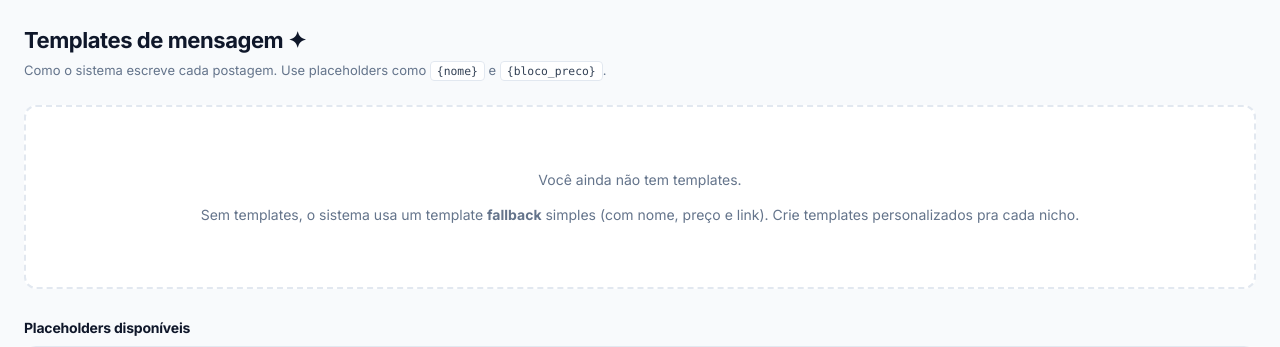
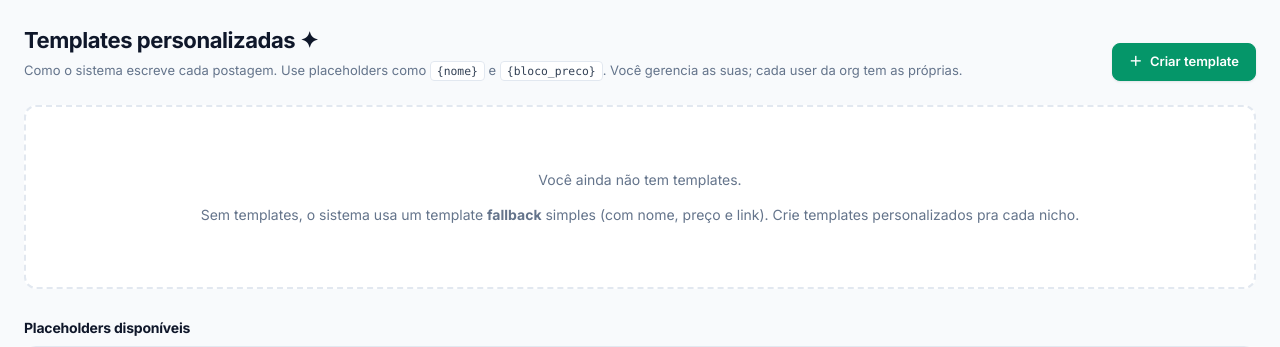
Before and after one commit to silviosvargas/achadinhosv3, a FastAPI app: template app/web/templates/templates.html in a window 1280 px wide. Shown: the top 347 px of the page. Run offline with FastAPI, Linux system fonts and the light colour scheme; the template is opened without the code that fills it, so the values that code supplies are empty; parts of the project's set-up code (start-up, migrations or seed data) failed here and were passed over.

Commit message:
feat(templates): "Templates personalizadas" — CRUD per-user com ownership
User definiu (17/05/2026): "usuario deve poder adicionar suas templates,
editar e excluir as suas próprias templates. nome: 'Templates personalizadas'".

Schema:
- Migration 0018: adiciona `templates_mensagem.criado_por_usuario_id`
  (FK usuario, nullable, ondelete=SET NULL) + index.
- Model `TemplateMensagem` ganha a coluna correspondente.

Endpoints (`app/web/routes.py`):
- `GET /templates`: lista todos da org. Mostra coluna "Dono" — badge
  "você" pros seus, nome do criador nos alheios.
- `POST /templates/novo`: trocou `exigir_admin` → `exigir_login`. Define
  `criado_por_usuario_id = user.id`.
- `GET/POST /templates/{id}/editar`: NOVO. Gate `_pode_editar_template`
  (dono OU admin central).
- `POST /templates/{id}/excluir`: trocou `exigir_admin` → gate por dono.

Helper `_pode_editar_template(user, tpl)` centraliza regra:
  return user.eh_admin_central or tpl.criado_por_usuario_id == user.id

UI:
- `base.html`: menu lateral "Templates" → "Templates personalizadas".
- `templates.html`: coluna "Dono" + coluna "Ações" com editar/excluir
  só pros que o user pode mexer. Banner de mensagem do query string.
  Botão "+ Criar template" agora sempre visível (qualquer user).
- `template_form.html`: refatorado pra suportar criar OU editar (detecta
  via flag `_editando`). Pré-preenche valores ao editar + checkbox "ativo".
  Botões "Cancelar" / "Salvar alterações" no rodapé.

Co-Authored-By: Claude Opus 4.7 (1M context) <noreply@anthropic.com>

```diff
--- a/app/web/routes.py
+++ b/app/web/routes.py
@@ -2349,6 +2349,8 @@ async def lista_templates(
     user: Usuario = Depends(exigir_login),
     db: AsyncSession = Depends(get_db_async),
 ):
+    """Lista templates personalizadas da org. Qualquer user vê;
+    cada um edita só os seus (admin central edita todos)."""
     tpls = list((await db.execute(
         select(TemplateMensagem)
         .where(TemplateMensagem.org_id == user.org_id)
@@ -2359,6 +2361,15 @@ async def lista_templates(
         select(Nicho).where(Nicho.ativo.is_(True)).order_by(Nicho.ordem, Nicho.label)
     )).scalars().all())
     nichos_map = {n.id: n for n in nichos}
+
+    # Mapa de criadores pra mostrar "criado por X" nos alheios
+    criadores_map: dict[int, Usuario] = {}
+    cids = {t.criado_por_usuario_id for t in tpls if t.criado_por_usuario_id}
+    if cids:
+        rows = (await db.execute(
+            select(Usuario).where(Usuario.id.in_(cids))
+        )).scalars().all()
+        criadores_map = {u.id: u for u in rows}
 
     return templates.TemplateResponse(
         request, "templates.html",
@@ -2367,15 +2378,26 @@ async def lista_templates(
             "templates_lista": tpls,
             "nichos": nichos,
             "nichos_map": nichos_map,
-            "pode_criar": user.eh_admin,
+            "criadores_map": criadores_map,
+            "user_id": user.id,
+            "eh_admin_central": user.eh_admin_central,
+            # 17/05/2026: qualquer user logado cria/edita/exclui suas próprias
+            "pode_criar": True,
+            "mensagem": request.query_params.get("mensagem"),
+            "erro":     request.query_params.get("erro"),
         },
     )
+
+
+def _pode_editar_template(user: Usuario, tpl: TemplateMensagem) -> bool:
+    """Permissão pra editar/excluir template: dono OU admin central."""
+    return user.eh_admin_central or tpl.criado_por_usuario_id == user.id
 
 
 @router.get("/templates/novo", response_class=HTMLResponse)
 async def novo_template_form(
     request: Request,
-    admin: Usuario = Depends(exigir_admin),
+    user: Usuario = Depends(exigir_login),
     db: AsyncSession = Depends(get_db_async),
     nicho_id: int | None = None,
 ):
@@ -2384,7 +2406,7 @@ async def novo_template_form(
     )).scalars().all())
     return templates.TemplateResponse(
         request, "template_form.html",
-        {"user": admin, "nichos": nichos, "template": None,
+        {"user": user, "nichos": nichos, "template": None,
          "nicho_id_pre": nicho_id, "erro": None},
     )
 
@@ -2396,9 +2418,10 @@ async def criar_template_form(
     texto:    str = Form(...),
     nicho_id: str = Form(""),    # vazio = template padrão
     ordem:    int = Form(0),
-    admin: Usuario = Depends(exigir_admin),
-    db: AsyncSession = Depends(get_db_async),
-):
+    user: Usuario = Depends(exigir_login),
+    db: AsyncSession = Depends(get_db_async),
+):
+    """Qualquer user logado cria template. `criado_por_usuario_id` = dono."""
     nicho_int: int | None = None
     if nicho_id.strip():
         try:
@@ -2407,29 +2430,100 @@ async def criar_template_form(
             nicho_int = None
 
     novo = TemplateMensagem(
-        org_id=admin.org_id,
+        org_id=user.org_id,
         nicho_id=nicho_int,
         nome=nome.strip(),
         texto=texto,
         ativo=True,
         ordem=ordem,
+        criado_por_usuario_id=user.id,
     )
     db.add(novo)
     await db.commit()
-    return RedirectResponse(url="/templates", status_code=302)
+    return RedirectResponse(
+        url="/templates?mensagem=Template+criada", status_code=302,
+    )
+
+
+@router.get("/templates/{template_id}/editar", response_class=HTMLResponse)
+async def editar_template_form_get(
+    request: Request,
+    template_id: int,
+    user: Usuario = Depends(exigir_login),
+    db: AsyncSession = Depends(get_db_async),
+):
+    """Form de edição. Dono ou admin central."""
+    t = await db.get(TemplateMensagem, template_id)
+    if t is None or t.org_id != user.org_id:
+        raise HTTPException(status_code=404, detail="Template não encontrada")
+    if not _pode_editar_template(user, t):
+        raise HTTPException(
+            status_code=403,
+            detail="Apenas o dono da template pode editar.",
+        )
+    nichos = list((await db.execute(
+        select(Nicho).where(Nicho.ativo.is_(True)).order_by(Nicho.ordem, Nicho.label)
+    )).scalars().all())
+    return templates.TemplateResponse(
+        request, "template_form.html",
+        {"user": user, "nichos": nichos, "template": t,
+         "nicho_id_pre": None, "erro": None},
+    )
+
+
+@router.post("/templates/{template_id}/editar", response_class=HTMLResponse)
+async def editar_template_form_post(
+    template_id: int,
+    nome:     str = Form(...),
+    texto:    str = Form(...),
+    nicho_id: str = Form(""),
+    ordem:    int = Form(0),
+    ativo:    str | None = Form(default=None),
+    user: Usuario = Depends(exigir_login),
+    db: AsyncSession = Depends(get_db_async),
+):
+    """Salva edição da template. Dono ou admin central."""
+    t = await db.get(TemplateMensagem, template_id)
+    if t is None or t.org_id != user.org_id:
+        raise HTTPException(status_code=404, detail="Template não encontrada")
+    if not _pode_editar_template(user, t):
+        raise HTTPException(status_code=403, detail="Apenas o dono edita")
+
+    nicho_int: int | None = None
+    if nicho_id.strip():
+        try:
+            nicho_int = int(nicho_id)
+        except ValueError:
+            nicho_int = None
+
+    t.nome     = nome.strip()
+    t.texto    = texto
+    t.nicho_id = nicho_int
+    t.ordem    = ordem
+    t.ativo    = (ativo == "1")
+    await db.commit()
+    return RedirectResponse(
+        url="/templates?mensagem=Template+atualizada", status_code=302,
+    )
 
 
 @router.post("/templates/{template_id}/excluir", response_class=HTMLResponse)
 async def excluir_template_form(
     template_id: int,
-    admin: Usuario = Depends(exigir_admin),
-    db: AsyncSession = Depends(get_db_async),
-):
+    user: Usuario = Depends(exigir_login),
+    db: AsyncSession = Depends(get_db_async),
+):
+    """Exclui template. Dono ou admin central."""
     t = await db.get(TemplateMensagem, template_id)
-    if t and t.org_id == admin.org_id:
-        await db.delete(t)
-        await db.commit()
-    return RedirectResponse(url="/templates", status_code=302)
+    if t is None or t.org_id != user.org_id:
+        return RedirectResponse(url="/templates", status_code=302)
+    if not _pode_editar_template(user, t):
+        raise HTTPException(status_code=403, detail="Apenas o dono exclui")
+    await db.delete(t)
+    await db.commit()
+    return RedirectResponse(
+        url="/templates?mensagem=Template+exclu%C3%ADda", status_code=302,
+    )
 
 
 # ============================================================
--- a/app/web/templates/base.html
+++ b/app/web/templates/base.html
@@ -89,7 +89,7 @@
         {% endif %}
         <a href="/templates" class="sidebar-item {% if _path.startswith('/templates') %}ativo{% endif %}">
           <span class="sidebar-item-icone">✦</span>
-          <span>Templates</span>
+          <span>Templates personalizadas</span>
         </a>
       </div>
 
--- a/app/web/templates/templates.html
+++ b/app/web/templates/templates.html
@@ -1,17 +1,18 @@
 {% extends "base.html" %}
-{% block titulo %}Templates{% endblock %}
-{% block titulo_topbar %}Templates{% endblock %}
+{% block titulo %}Templates personalizadas{% endblock %}
+{% block titulo_topbar %}Templates personalizadas{% endblock %}
 {% block conteudo %}
 
 <header class="page-header" style="display:flex; justify-content:space-between; align-items:flex-end; gap:16px; flex-wrap:wrap;">
   <div>
-    <h1>Templates de mensagem ✦</h1>
-    <p>Como o sistema escreve cada postagem. Use placeholders como <code>{nome}</code> e <code>{bloco_preco}</code>.</p>
+    <h1>Templates personalizadas ✦</h1>
+    <p>Como o sistema escreve cada postagem. Use placeholders como <code>{nome}</code> e <code>{bloco_preco}</code>. Você gerencia as suas; cada user da org tem as próprias.</p>
   </div>
-  {% if pode_criar %}
   <a href="/templates/novo" class="btn btn-primario"><span>＋</span><span>Criar template</span></a>
-  {% endif %}
 </header>
+
+{% if mensagem %}<div class="alerta alerta-ok">{{ mensagem }}</div>{% endif %}
+{% if erro %}<div class="alerta alerta-erro">{{ erro }}</div>{% endif %}
 
 {% if templates_lista %}
 <table class="tabela">
@@ -20,13 +21,16 @@
       <th>Nome</th>
       <th>Nicho</th>
       <th>Texto</th>
+      <th>Dono</th>
       <th>Status</th>
       <th>Usos</th>
-      {% if pode_criar %}<th></th>{% endif %}
+      <th>Ações</th>
     </tr>
   </thead>
   <tbody>
     {% for t in templates_lista %}
+    {% set _meu = t.criado_por_usuario_id == user_id %}
+    {% set _pode_mexer = _meu or eh_admin_central %}
     <tr>
       <td><strong>{{ t.nome }}</strong></td>
       <td>
@@ -42,6 +46,16 @@
         <pre class="texto-template-preview">{{ t.texto[:300] }}{% if t.texto|length > 300 %}…{% endif %}</pre>
       </td>
       <td>
+        {% if _meu %}
+          <span class="badge badge-verde">você</span>
+        {% elif t.criado_por_usuario_id and criadores_map.get(t.criado_por_usuario_id) %}
+          {% set _c = criadores_map.get(t.criado_por_usuario_id) %}
+          <span class="muted small">{{ _c.nome_exibicao or _c.login }}</span>
+        {% else %}
+          <span class="muted small">—</span>
+        {% endif %}
+      </td>
+      <td>
         {% if t.ativo %}
           <span class="badge badge-verde">ativo</span>
         {% else %}
@@ -49,17 +63,26 @@
         {% endif %}
       </td>
       <td>{{ t.vezes_usado }}</td>
-      {% if pode_criar %}
       <td>
-        <form method="post" action="/templates/{{ t.id }}/excluir" style="display:inline"
-              data-confirm="Excluir template &quot;{{ t.nome|e }}&quot;?"
-              data-confirm-titulo="Excluir template?"
-              data-confirm-ok="🗑 Sim, excluir"
-              data-confirm-perigo="1">
-          <button type="submit" class="btn-link" style="color:var(--vermelho);">excluir</button>
-        </form>
+        {% if _pode_mexer %}
+        <div style="display:flex; gap:6px;">
+          <a href="/templates/{{ t.id }}/editar" class="btn-link" title="Editar template">
+            ✏️ editar
+          </a>
+          <form method="post" action="/templates/{{ t.id }}/excluir" style="display:inline"
+                data-confirm="Excluir template &quot;{{ t.nome|e }}&quot;? Postagens já enviadas não são afetadas."
+                data-confirm-titulo="Excluir template?"
+                data-confirm-ok="🗑 Sim, excluir"
+                data-confirm-perigo="1">
+            <button type="submit" class="btn-link" style="color:var(--vermelho);">
+              🗑️ excluir
+            </button>
+          </form>
+        </div>
+        {% else %}
+          <span class="muted small">—</span>
+        {% endif %}
       </td>
-      {% endif %}
     </tr>
     {% endfor %}
   </tbody>
```
Also changed, not shown: alembic/versions/0018_template_criado_por.py (added, +52 -0 lines), app/models/produto.py (+7 -0 lines), app/web/templates/template_form.html (+32 -9 lines).
